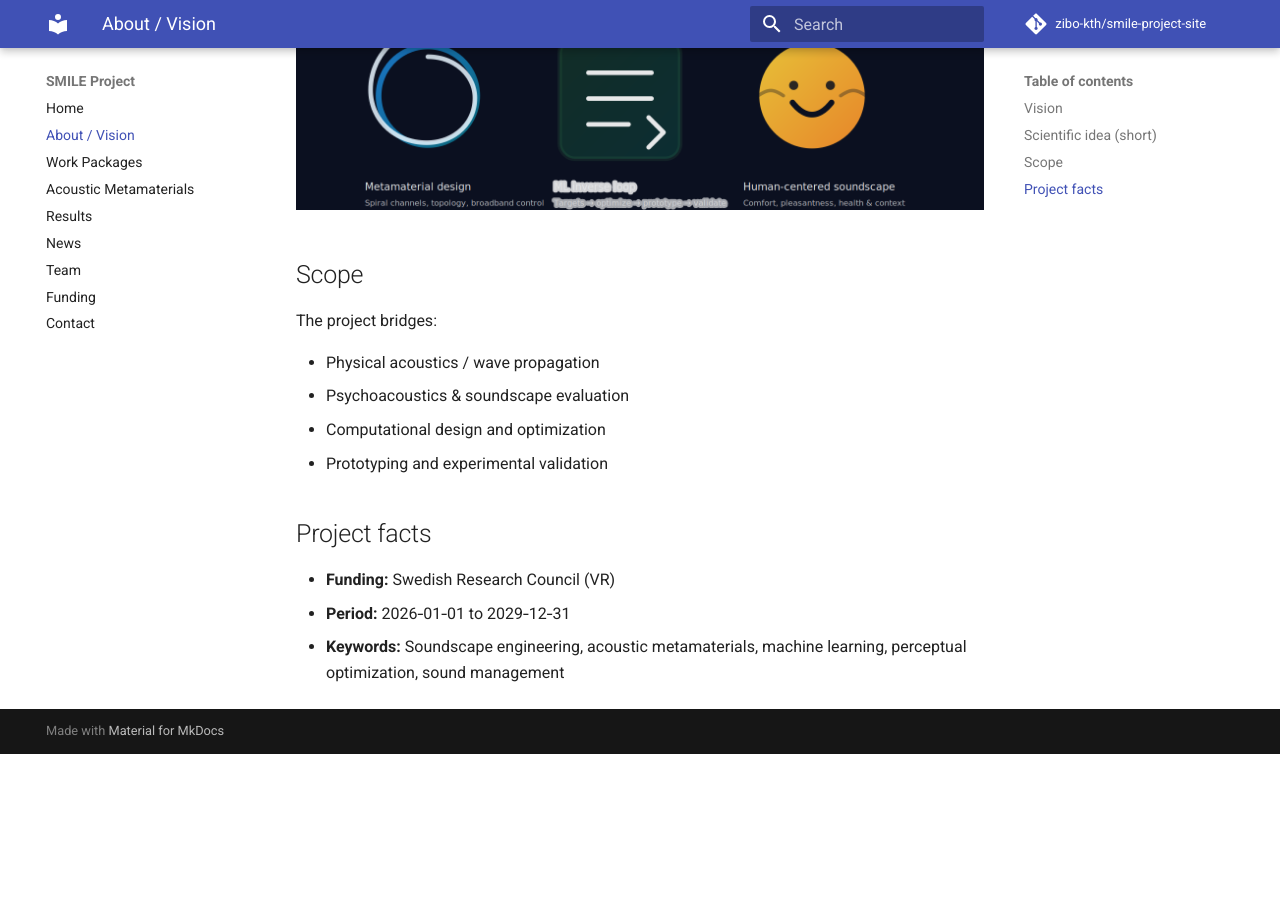
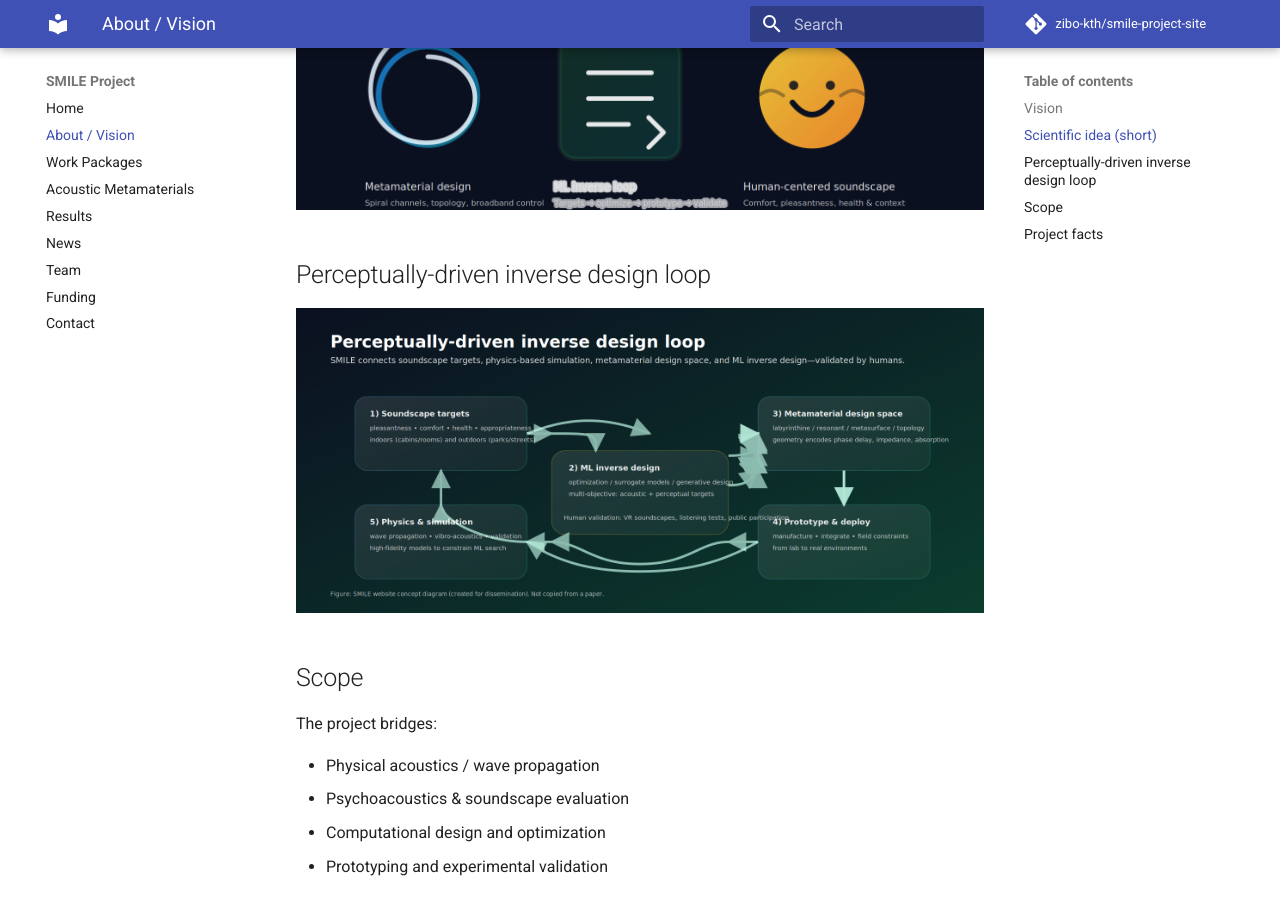
Before and after one commit to zibo-kth/smile-project-site, an MkDocs documentation site: the page built from docs/about.md, in a window 1280 px wide and 900 px high, scrolled down 653 px. Built offline with MkDocs 1.6.1 and Material for MkDocs 9.7.7, drawn with Linux system fonts in a browser that asks for light colours; comment, search, counter and statistics services are not loaded; before the commit the page ends 1407 px from its top, so only the background shows below that.

Commit message:
About: add core SMILE inverse design loop figure

```diff
--- a/docs/about.md
+++ b/docs/about.md
@@ -15,6 +15,10 @@ Rather than optimizing only for **sound pressure level** (dB), we consider what
 
 ![SMILE icons](/assets/smile-icons.png){ width="100%" }
 
+## Perceptually-driven inverse design loop
+
+![SMILE inverse design loop](/assets/smile-inverse-loop.png){ width="100%" }
+
 ## Scope
 
 The project bridges:
```
Also changed, not shown: docs/assets/smile-inverse-loop.png (added), docs/assets/smile-inverse-loop.svg (added).
